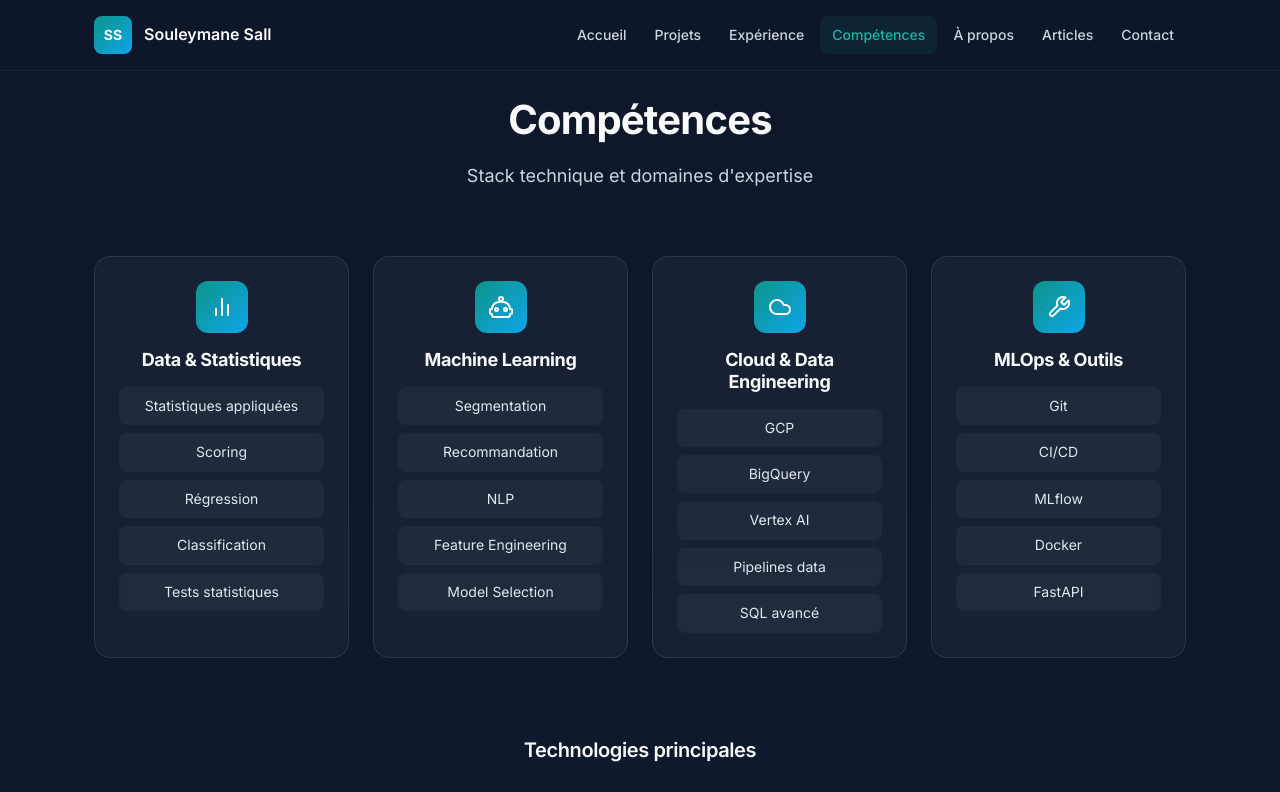
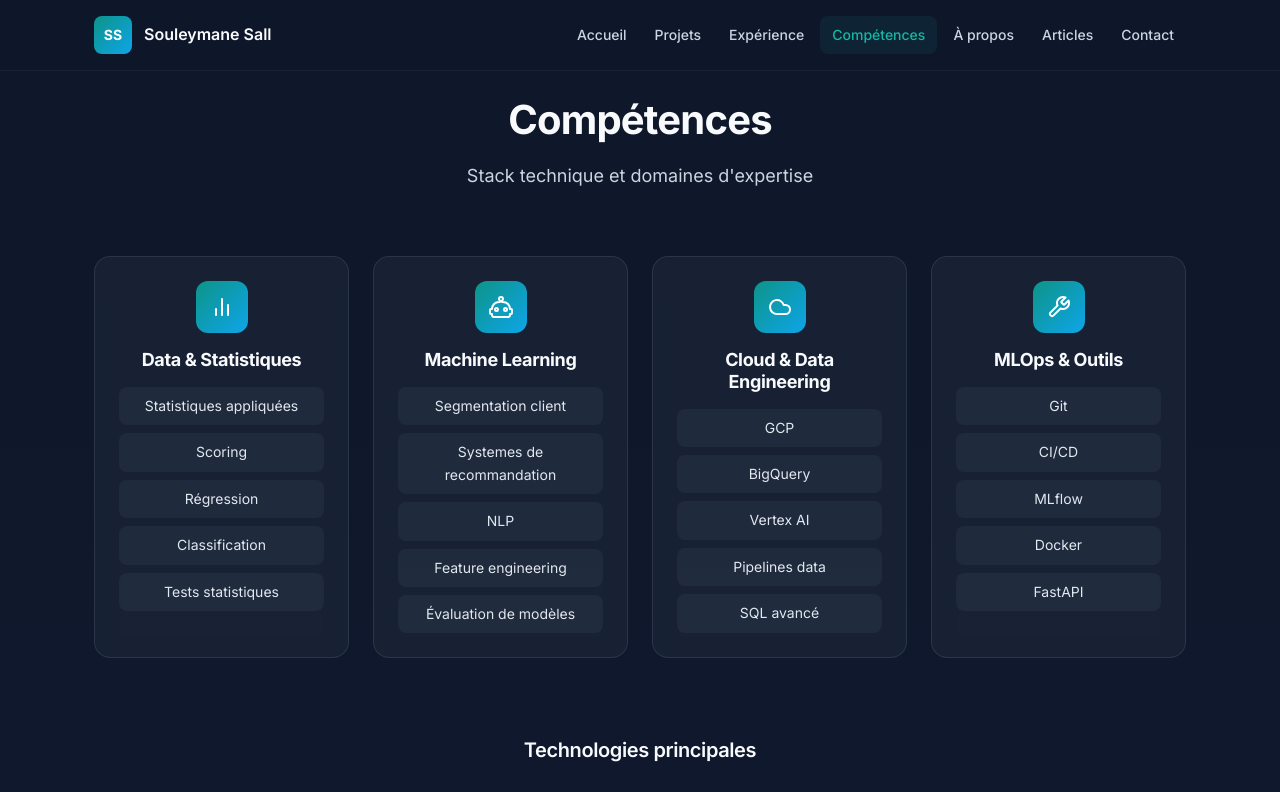
Before and after one commit to Souley225/Portfolio_Web, a React (Vite) app: page /competences in a window 1280 px wide. Shown: the top 792 px of the page. Built offline with nearby package versions, Linux system fonts and the light colour scheme.

Commit message:
feat: add Skills page component displaying categorized skills, main technologies, and certifications.

```diff
--- a/src/pages/Skills.jsx
+++ b/src/pages/Skills.jsx
@@ -21,7 +21,7 @@ const skillCategories = [
                 <circle cx="16.5" cy="14.5" r="1.5"></circle>
             </svg>
         ),
-        skills: ['Segmentation', 'Recommandation', 'NLP', 'Feature Engineering', 'Model Selection']
+        skills: ['Segmentation client', ' Systemes de recommandation ', 'NLP', 'Feature engineering', 'Évaluation de modèles']
     },
     {
         title: 'Cloud & Data Engineering',
```
